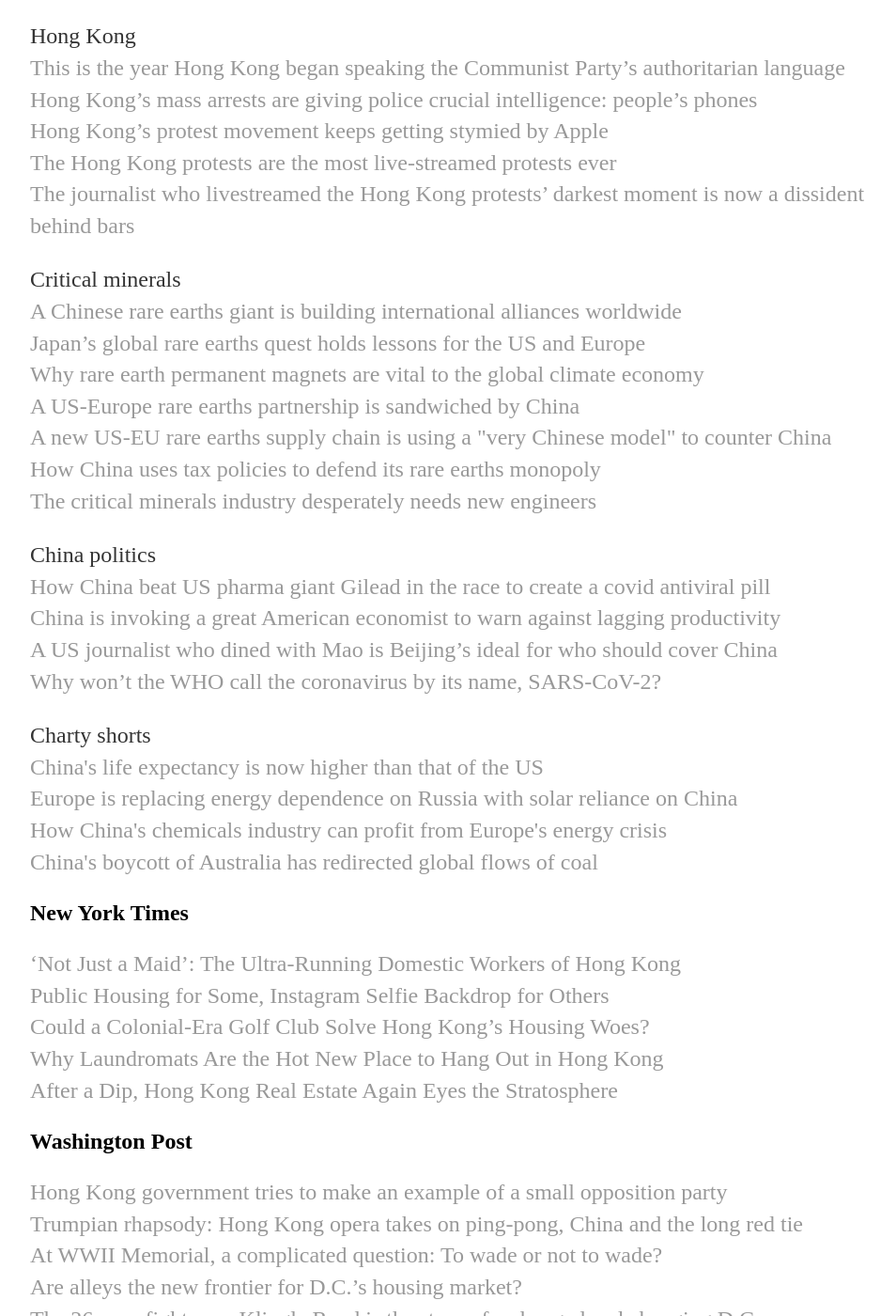
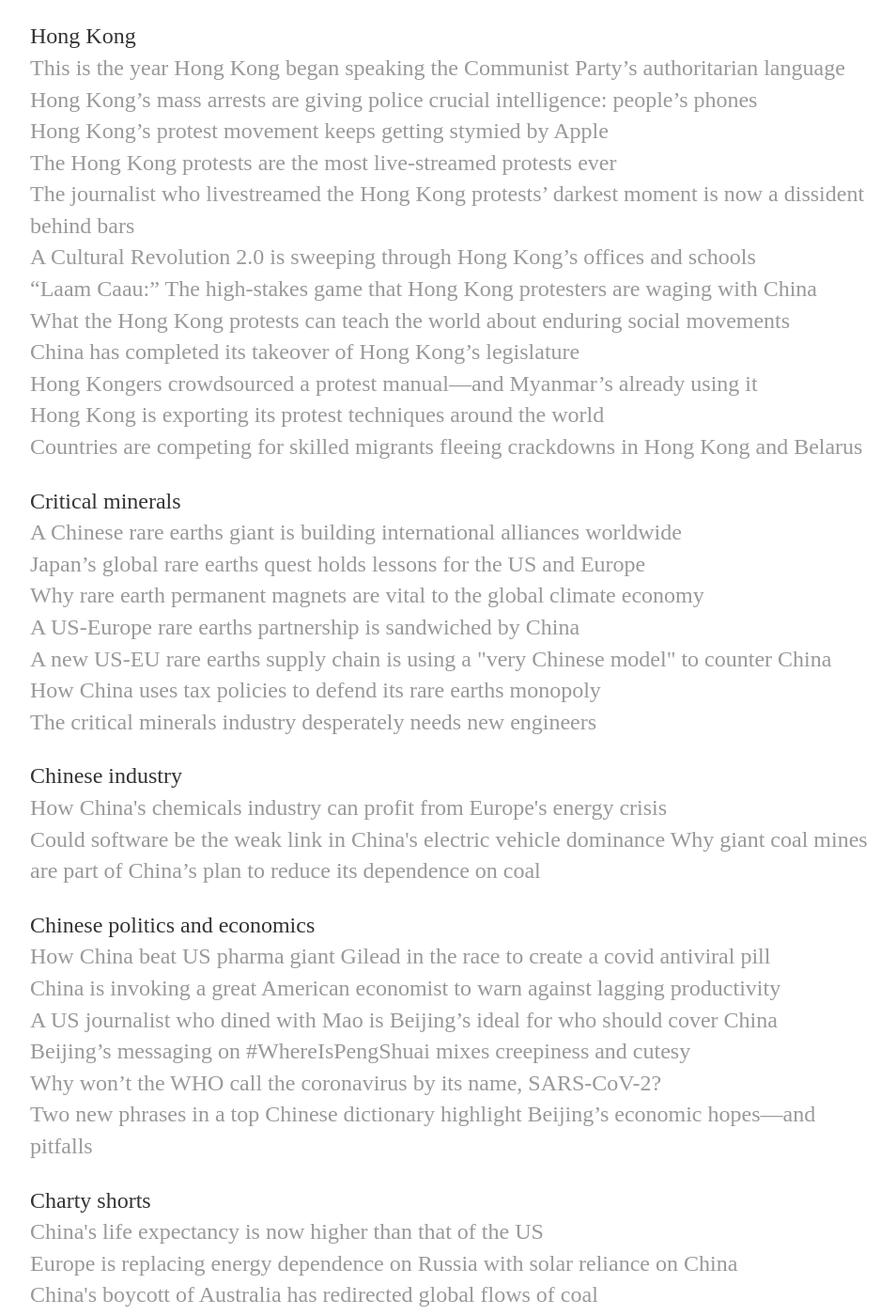
Before and after one commit to marykmhui/marykmhui, a Jekyll site: the page built from writing/index.html, in a window 1280 px wide and 1400 px high, scrolled down 226 px. Shown: the whole window at 94% size, without its empty margins (160-1114 px from the left). Built offline with Jekyll 4.4.1, drawn with Linux system fonts in a browser that asks for light colours.

Commit message:
Update index.html

```diff
--- a/writing/index.html
+++ b/writing/index.html
@@ -10,7 +10,14 @@
 					<a href="https://qz.com/1844937/hong-kongs-mass-arrests-give-police-access-to-phones/">Hong Kong’s mass arrests are giving police crucial intelligence: people’s phones</a><br>
 					<a href="https://qz.com/1879754/hong-kongs-protest-movement-stymied-by-apples-china-ties/">Hong Kong’s protest movement keeps getting stymied by Apple</a><br>
 					<a href="https://qz.com/1737197/hong-kong-protests-are-most-live-streamed-ever/">The Hong Kong protests are the most live-streamed protests ever</a><br>
-					<a href="https://qz.com/1987247/a-journalist-who-covered-hong-kong-protests-now-faces-life-in-jail/">The journalist who livestreamed the Hong Kong protests’ darkest moment is now a dissident behind bars</a>
+					<a href="https://qz.com/1987247/a-journalist-who-covered-hong-kong-protests-now-faces-life-in-jail/">The journalist who livestreamed the Hong Kong protests’ darkest moment is now a dissident behind bars</a><br>
+					<a href="https://qz.com/1882496/cultural-revolution-2-0-political-repression-sweeps-hong-kong-workplaces">A Cultural Revolution 2.0 is sweeping through Hong Kong’s offices and schools</a><br>
+					<a href="https://qz.com/1873189/hong-kong-protesters-gamble-national-security-law-will-backfire-on-china">“Laam Caau:” The high-stakes game that Hong Kong protesters are waging with China</a><br>
+					<a href="https://qz.com/1695788/the-hong-kong-protests-epitomize-a-resilient-social-movement">What the Hong Kong protests can teach the world about enduring social movements</a><br>
+					<a href="https://qz.com/1931705/china-exerts-its-control-over-hong-kongs-legislative-council">China has completed its takeover of Hong Kong’s legislature</a><br>
+					<a href="https://qz.com/1975459/hong-kong-crowdsources-protest-manual-and-shares-it-with-myanmar">Hong Kongers crowdsourced a protest manual—and Myanmar’s already using it</a><br>
+					<a href="https://qz.com/1728078/be-water-catalonia-protesters-learn-from-hong-kong">Hong Kong is exporting its protest techniques around the world</a><br>
+					<a href="https://qz.com/1915404/countries-are-wooing-skilled-workers-fleeing-hong-kong-belarus">Countries are competing for skilled migrants fleeing crackdowns in Hong Kong and Belarus</a>
 
 					<p>Critical minerals<br>
 					<a href="https://qz.com/1971108/chinese-rare-earths-giant-shenghe-is-building-global-alliances/">A Chinese rare earths giant is building international alliances worldwide</a><br>
@@ -21,16 +28,22 @@
 					<a href="https://qz.com/2129104/how-china-uses-tax-policies-to-defend-its-rare-earths-monopoly/">How China uses tax policies to defend its rare earths monopoly</a><br>
 					<a href="https://qz.com/the-critical-minerals-industry-desperately-needs-new-en-1849341695">The critical minerals industry desperately needs new engineers</a>
 
-					<p>China politics<br>
+					<p>Chinese industry<br>
+					<a href="https://qz.com/how-chinas-chemicals-industry-can-profit-from-europes-e-1849509982">How China's chemicals industry can profit from Europe's energy crisis</a><br>
+					<a href="https://qz.com/could-software-be-the-weak-link-in-chinas-electric-vehi-1849657343">Could software be the weak link in China's electric vehicle dominance</a>
+					<a href="https://qz.com/2036326/chinas-low-carbon-energy-transition-goals-rely-on-big-coal-mines">Why giant coal mines are part of China’s plan to reduce its dependence on coal</a>
+
+					<p>Chinese politics and economics<br>
 					<a href="https://qz.com/2180542/how-china-beat-uss-gilead-to-make-an-oral-covid-antiviral-pill/">How China beat US pharma giant Gilead in the race to create a covid antiviral pill</a><br>
 					<a href="https://qz.com/2083919/china-cites-famous-us-economist-to-warn-against-low-productivity/">China is invoking a great American economist to warn against lagging productivity</a><br>
 					<a href="https://qz.com/1993229/us-reporter-edgar-snow-is-beijings-ideal-foreign-journalist/">A US journalist who dined with Mao is Beijing’s ideal for who should cover China</a><br>
-					<a href="https://qz.com/1820422/coronavirus-why-wont-who-use-the-name-sars-cov-2/">Why won’t the WHO call the coronavirus by its name, SARS-CoV-2?</a>
+					<a href="https://qz.com/2092920/beijings-messaging-on-peng-shuai-mixes-creepy-and-cutesy">Beijing’s messaging on #WhereIsPengShuai mixes creepiness and cutesy</a><br>
+					<a href="https://qz.com/1820422/coronavirus-why-wont-who-use-the-name-sars-cov-2/">Why won’t the WHO call the coronavirus by its name, SARS-CoV-2?</a><br>
+					<a href="https://qz.com/new-china-dictionary-entries-economic-goals-1849449903">Two new phrases in a top Chinese dictionary highlight Beijing’s economic hopes—and pitfalls</a>
 
 					<p>Charty shorts<br>
 					<a href="https://qz.com/china-life-expectancy-exceeds-us-1849483265">China's life expectancy is now higher than that of the US</a><br>
 					<a href="https://qz.com/europe-russia-energy-dependence-china-solar-1849566759">Europe is replacing energy dependence on Russia with solar reliance on China</a><br>
-					<a href="https://qz.com/how-chinas-chemicals-industry-can-profit-from-europes-e-1849509982">How China's chemicals industry can profit from Europe's energy crisis</a><br>
 					<a href="https://qz.com/2051594/chinas-boycott-of-australian-coal-has-been-good-for-india/">China's boycott of Australia has redirected global flows of coal</a>
 
 			<h2>New York Times</h2>
```
